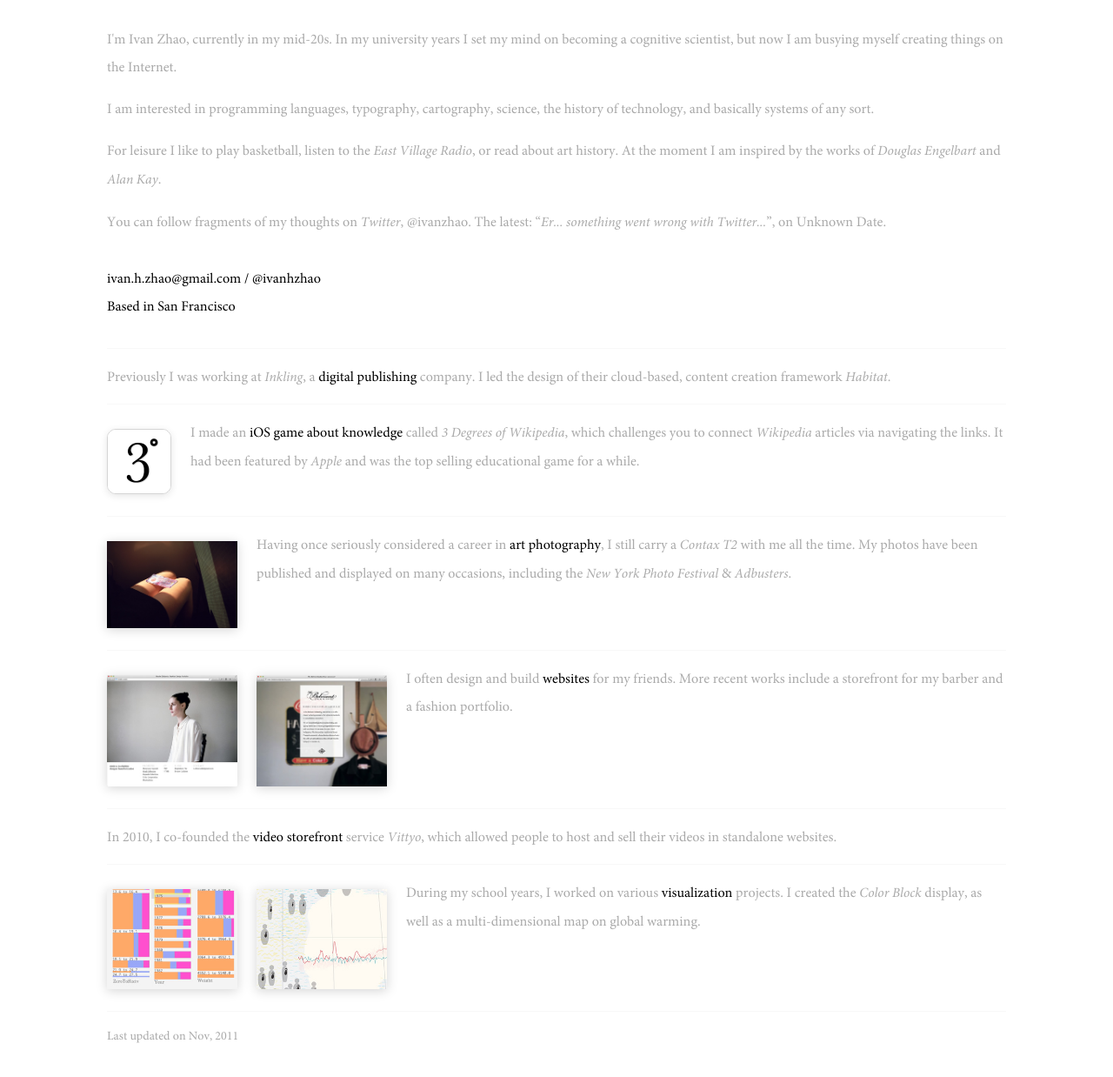
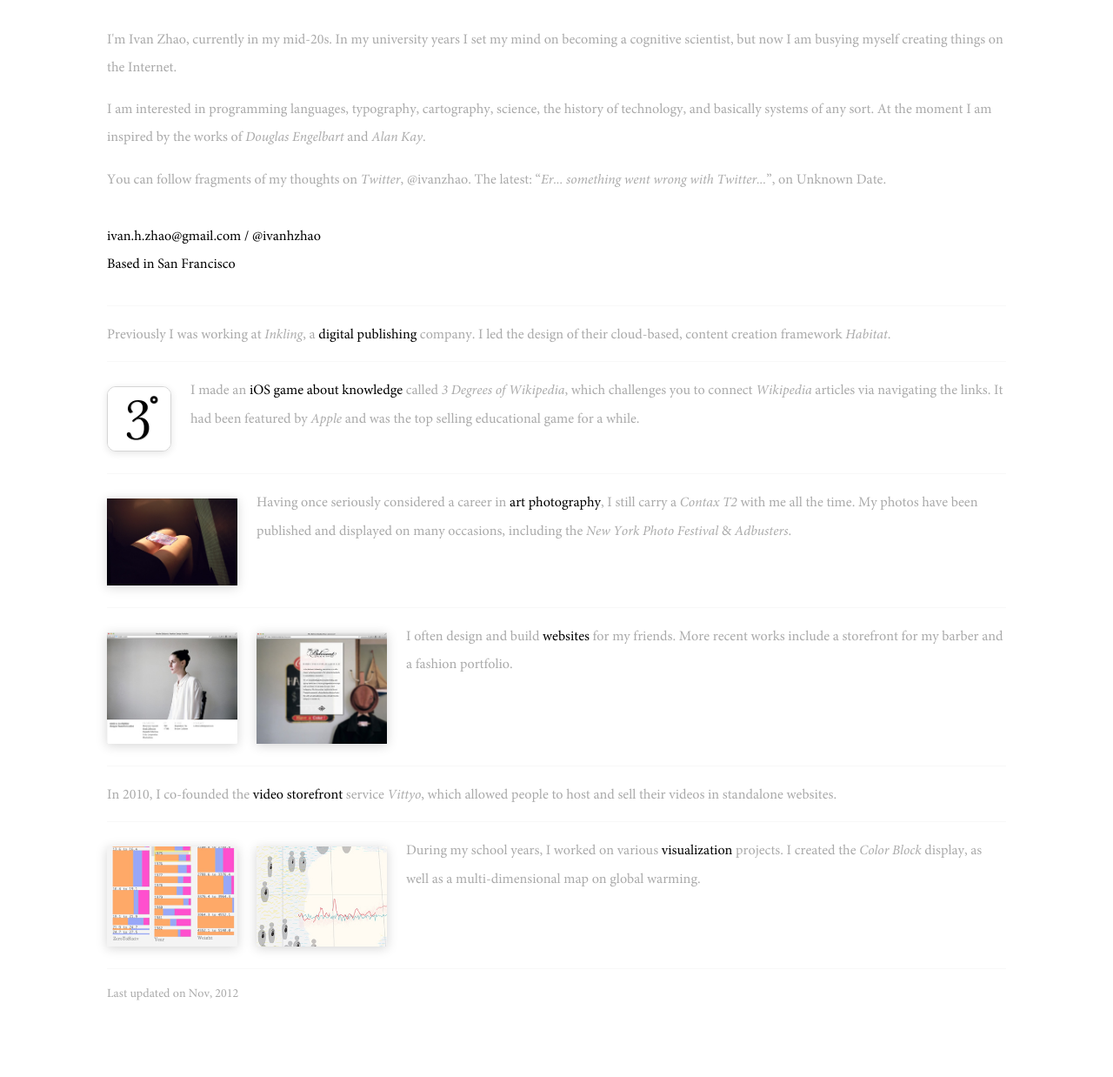
Before and after one commit to ivzhao/ivzhao.github.io, a plain HTML site: page index.html in a window 1280 px wide. Shown: the part 138-1376 px from the top of the page at 87% size. After the commit the page ends 1338 px from the top, so only its background shows below. Drawn offline with nearby package versions, Linux system fonts and the light colour scheme; a script that the page names is missing.

Commit message:
Typoe and shorter description.

```diff
--- a/index.html
+++ b/index.html
@@ -20,8 +20,7 @@
                 <h2>programmer, designer</h2>
                 <div class="intro">
                     <p>I'm Ivan Zhao, currently in my mid-20s. In my university years I set my mind on becoming a cognitive scientist, but now I am busying myself creating things on the Internet.</p>
-                    <p>I am interested in programming languages, typography, cartography, science, the history of technology, and basically systems of any sort.</p>
-                    <p>For leisure I like to play basketball, listen to the <i>East Village Radio</i>, or read about art history. At the moment I am inspired by the works of <i>Douglas Engelbart</i> and <i>Alan Kay</i>.</p>
+                    <p>I am interested in programming languages, typography, cartography, science, the history of technology, and basically systems of any sort. At the moment I am inspired by the works of <i>Douglas Engelbart</i> and <i>Alan Kay</i>.</p>
                     <p>You can follow fragments of my thoughts on <i>Twitter</i>, <a class="text-link" target="_blank" href="http://twitter.com/ivanhzhao">@ivanzhao</a>. The latest: “<i><span class="last-tweet">Er... something went wrong with Twitter...<span></i>”, on <span class="last-tweet-date">Unknown Date</span>.</p>
                 </div>
                 <div class="contact">
@@ -61,13 +60,13 @@
                     <a class="thumb right colorblock" href="./colorblock.pdf" target="_blank" data-poptip="The white paper (PDF) for Color Block display: visualize high-dimensional data in an uncluttered manner">
                         <img src="./img/colorblock.jpg">
                     </a>
-                    <a class="thumb right climate" target="_blank" href="http://ivzhao.com/climatemap" data-poptip="Global Climate Map, packing 7 dimensions of data in a visualize inspired by cartography">
+                    <a class="thumb right climate" target="_blank" href="http://ivzhao.com/climatemap" data-poptip="Global Climate Map, packing 7 dimensions of data in a visualization inspired by cartography">
                         <img src="./img/climate_map.jpg">
                     </a>
                     <p>During my school years, I worked on various <em>visualization</em> projects. I created the <a id="colorblock" class="text-link" target="_blank" href="./colorblock.pdf" data-thumb-class="colorblock"><i>Color Block</i></a> display, as well as a <a id="climatemap" class="text-link" target="_blank" href="http://ivzhao.com/climatemap" data-thumb-class="climate">multi-dimensional map</a> on global warming.</p>
                 </li>
                 <li class="last-update">
-                    Last updated on Nov, 2011
+                    Last updated on Nov, 2012
                 </li>
             </ul>
         </div>
```
Also changed, not shown: 1 other file.
